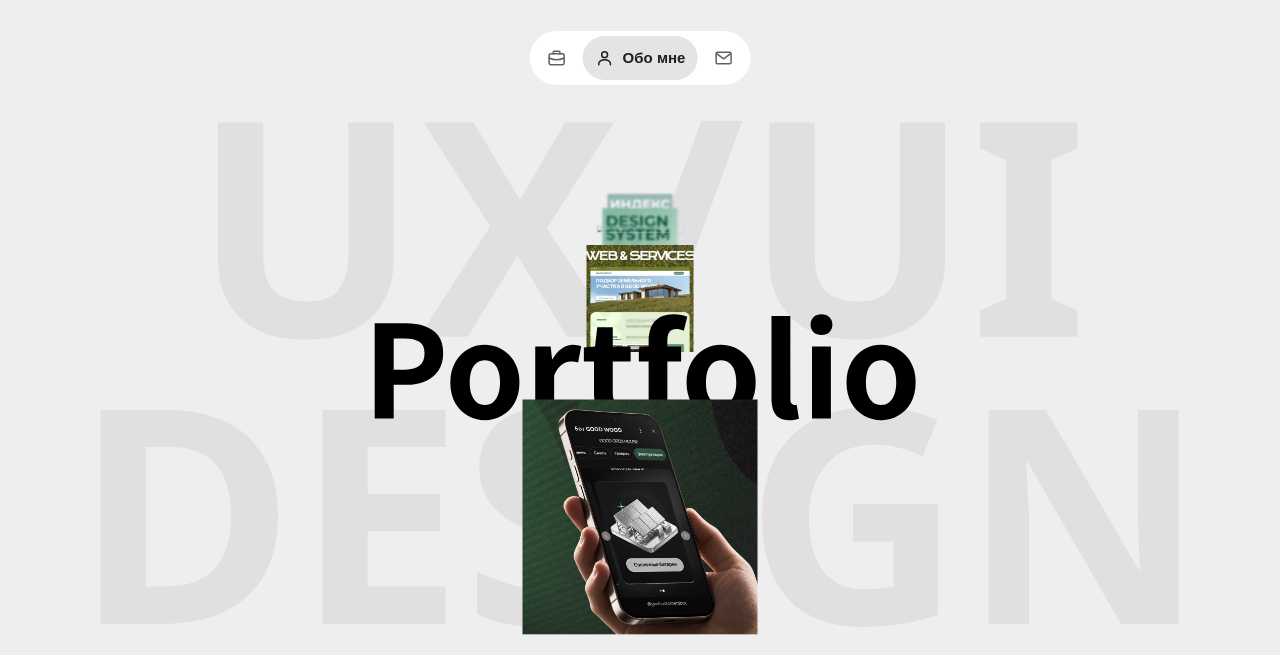
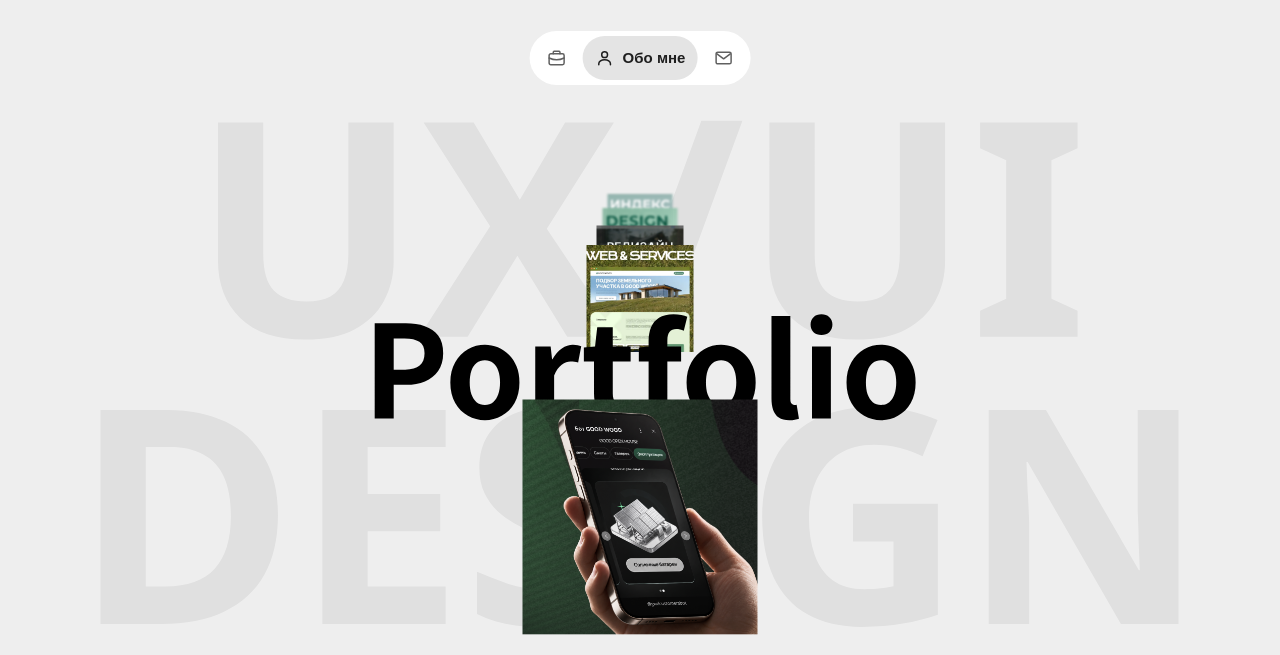
Before and after one commit to majasuhanova4-web/majasuhanova4-web, a plain HTML site: page index.html in a window 1280 px wide. Shown: the top 655 px of the page. Drawn offline with Linux system fonts and the light colour scheme.

Commit message:
Fix redesign project preview image path

```diff
--- a/index.html
+++ b/index.html
@@ -57,7 +57,7 @@
           <div class="covers" aria-hidden="true">
             <img class="cover" src="./assets/price-index.webp" data-title="Индекс цен" data-project-url="./price-index.html" alt="">
             <img class="cover" src="./assets/design-system.webp" data-title="Дизайн-система" data-project-url="./design-system.html" alt="">
-            <img class="cover" src="./assets/website-redesign.svg" data-title="Редизайн сайта GWD.RU" data-project-url="./website-redesign.html" alt="">
+            <img class="cover" src="./assets/website-redesign.webp" data-title="Редизайн сайта GWD.RU" data-project-url="./website-redesign.html" alt="">
             <img class="cover" src="./assets/land-search.webp" data-title="Подбор земельного участка" data-project-url="./land-selection.html" alt="">
             <img class="cover is-active" src="./assets/good-wood.webp" data-title="Telegram mini app" data-project-url="./telegram-mini-app.html" alt="">
           </div>
```
